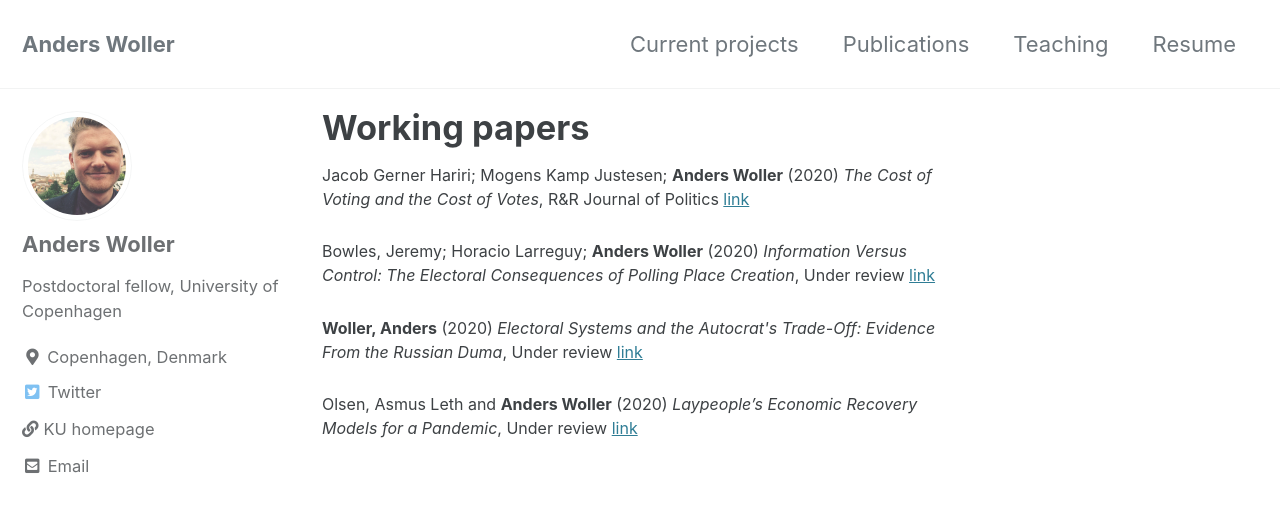
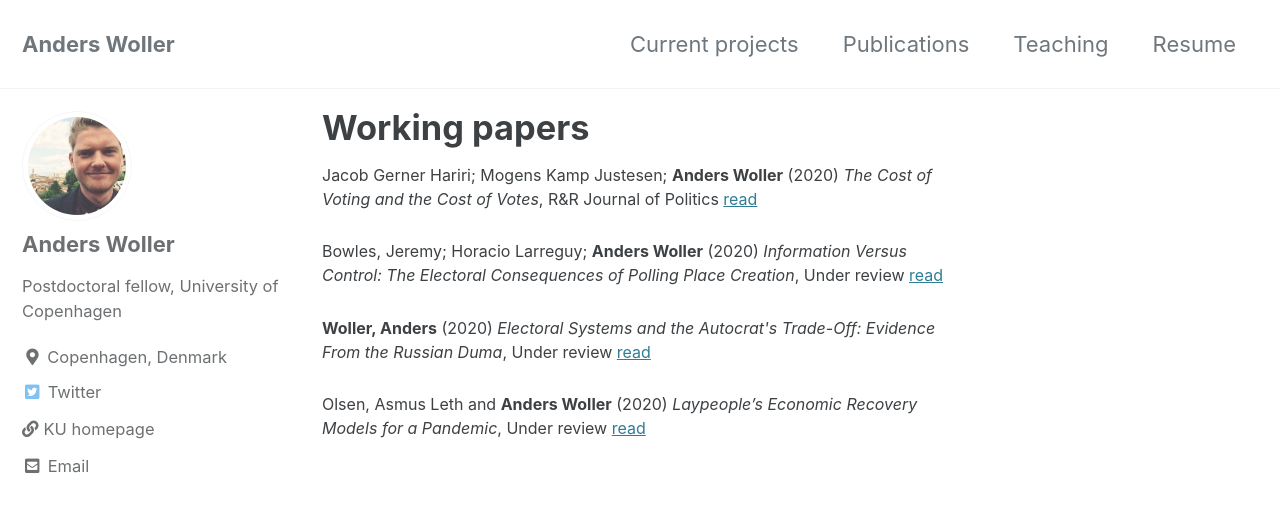
Before and after one commit to AndersWoller/AndersWoller.github.io, a Jekyll site: the page built from _pages/publications.md, in a window 1280 px wide. Shown: the top 525 px of the page. Built offline with Jekyll 4.4.1, drawn with Linux system fonts in a browser that asks for light colours; cached includes are drawn as plain includes.

Commit message:
Update publications.md

```diff
--- a/_pages/publications.md
+++ b/_pages/publications.md
@@ -4,10 +4,10 @@
 author_profile: true
 ---
 
-<p style="font-size:16px"> Jacob Gerner Hariri; Mogens Kamp Justesen; <b>Anders Woller</b> (2020) <i>The Cost of Voting and the Cost of Votes</i>, R&R Journal of Politics <a href="https://www.dropbox.com/s/wdo92hws6vql7wy/CostofVoting_resub.pdf?dl=0">link</a><p/>
+<p style="font-size:16px"> Jacob Gerner Hariri; Mogens Kamp Justesen; <b>Anders Woller</b> (2020) <i>The Cost of Voting and the Cost of Votes</i>, R&R Journal of Politics <a href="https://www.dropbox.com/s/wdo92hws6vql7wy/CostofVoting_resub.pdf?dl=0">read</a><p/>
 
-<p style="font-size:16px"> Bowles, Jeremy; Horacio Larreguy; <b>Anders Woller</b> (2020) <i>Information Versus Control: The Electoral Consequences of Polling Place Creation</i>, Under review <a href="https://www.dropbox.com/s/7c9af158pohk0hy/InformationVScontrol.pdf?dl=0">link</a><p/>
+<p style="font-size:16px"> Bowles, Jeremy; Horacio Larreguy; <b>Anders Woller</b> (2020) <i>Information Versus Control: The Electoral Consequences of Polling Place Creation</i>, Under review <a href="https://www.dropbox.com/s/7c9af158pohk0hy/InformationVScontrol.pdf?dl=0">read</a><p/>
 
-<p style="font-size:16px"> <b>Woller, Anders</b> (2020) <i>Electoral Systems and the Autocrat's Trade-Off: Evidence From the Russian Duma</i>, Under review <a href="https://www.dropbox.com/s/cjcu5lwvhlqqydq/Electoral_systems.pdf?dl=0">link</a><p/>
+<p style="font-size:16px"> <b>Woller, Anders</b> (2020) <i>Electoral Systems and the Autocrat's Trade-Off: Evidence From the Russian Duma</i>, Under review <a href="https://www.dropbox.com/s/cjcu5lwvhlqqydq/Electoral_systems.pdf?dl=0">read</a><p/>
 
-<p style="font-size:16px"> Olsen, Asmus Leth and <b>Anders Woller</b> (2020) <i>Laypeople’s Economic Recovery Models for a Pandemic</i>, Under review <a href="https://www.dropbox.com/s/v1macvcbdqyjan3/manuscript_econ_covid19.pdf?dl=0">link</a><p/>
+<p style="font-size:16px"> Olsen, Asmus Leth and <b>Anders Woller</b> (2020) <i>Laypeople’s Economic Recovery Models for a Pandemic</i>, Under review <a href="https://www.dropbox.com/s/v1macvcbdqyjan3/manuscript_econ_covid19.pdf?dl=0">read</a><p/>
```
